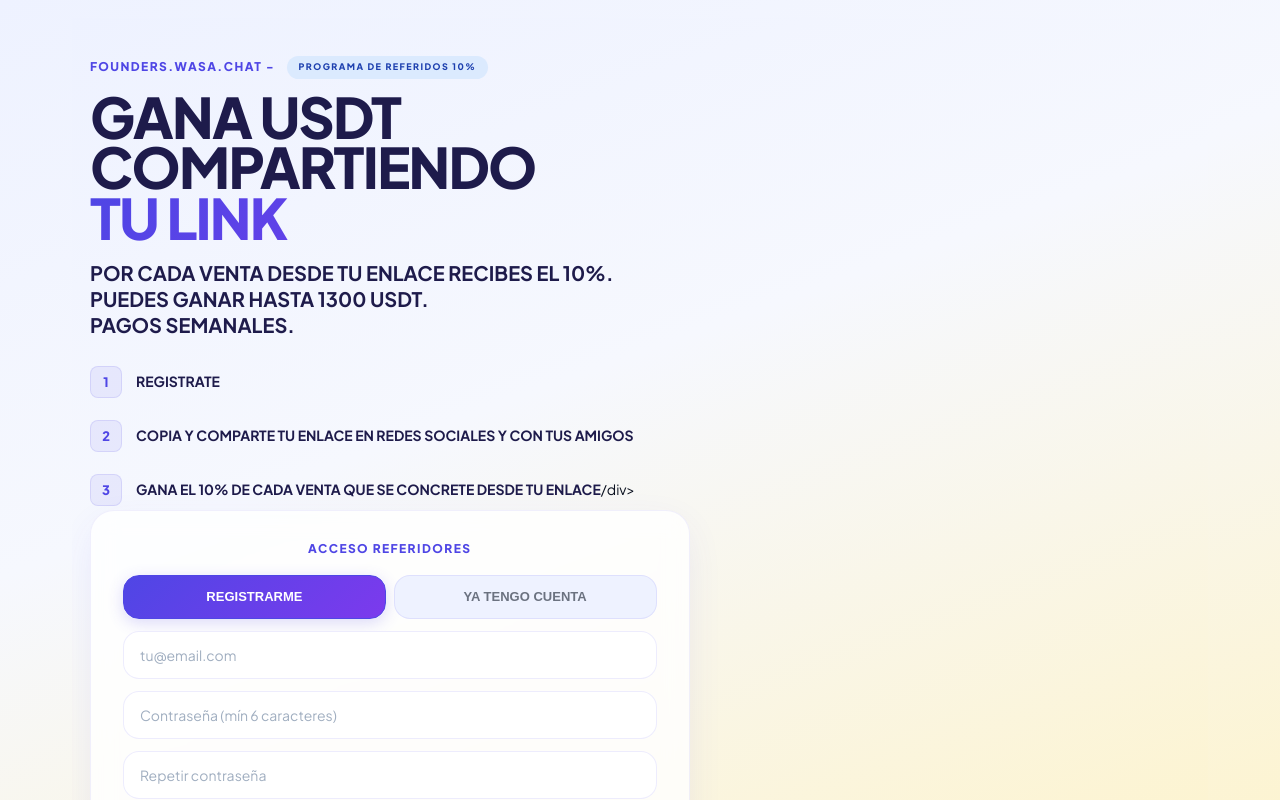
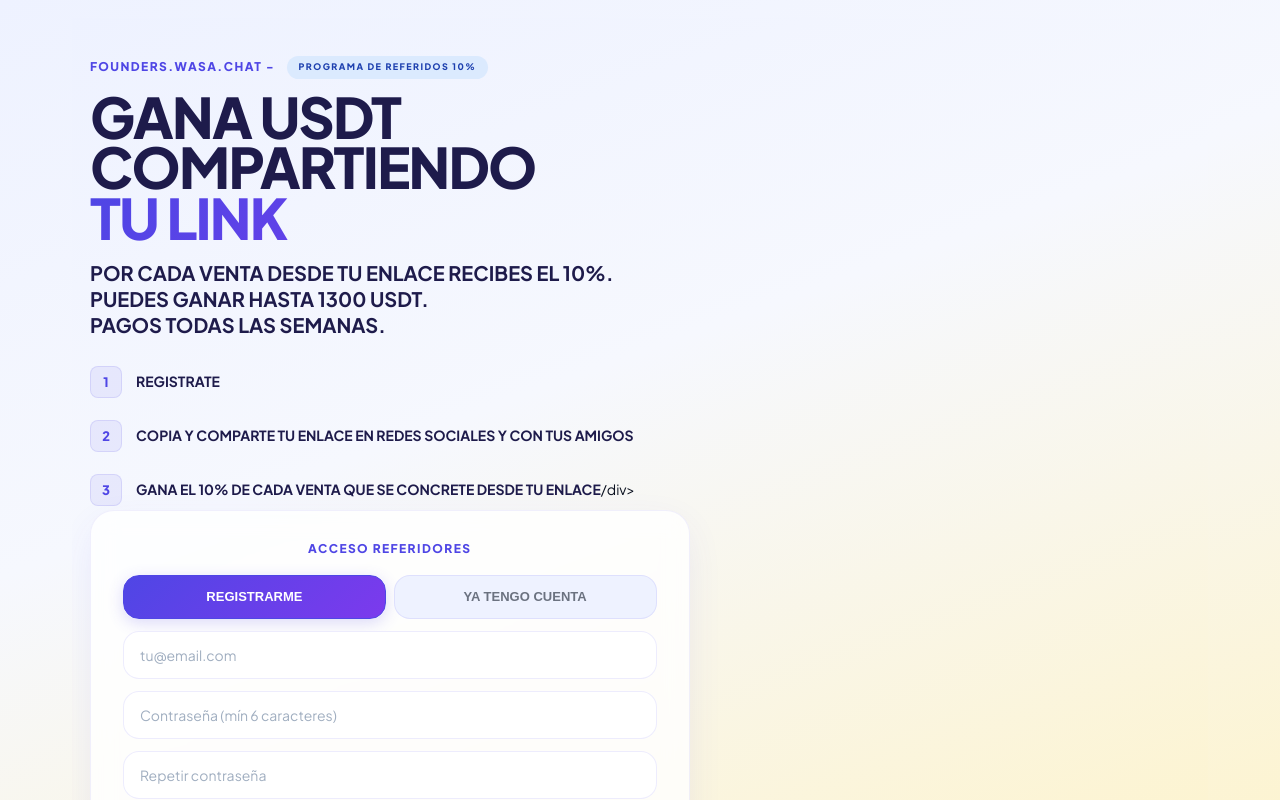
Before and after one commit to ironic595/founderswasa, a plain HTML site: page refer-register.html in a window 1280 px wide. Shown: the top 800 px of the page. Drawn offline with Linux system fonts and the light colour scheme.

Commit message:
Update payment frequency text in refer-register.html

```diff
--- a/refer-register.html
+++ b/refer-register.html
@@ -488,7 +488,7 @@ html, body {
       <span>COMPARTIENDO</span>
       <span class="highlight">TU LINK</span>
     </h1>
-    <div class="sub-big">POR CADA VENTA DESDE TU ENLACE RECIBES EL 10%.<br>PUEDES GANAR HASTA 1300 USDT.<br>PAGOS SEMANALES.</div>
+    <div class="sub-big">POR CADA VENTA DESDE TU ENLACE RECIBES EL 10%.<br>PUEDES GANAR HASTA 1300 USDT.<br>PAGOS TODAS LAS SEMANAS.</div>
     <div class="bullet">
       <div class="bullet-item">
         <div class="bullet-icon">1</div>
```
